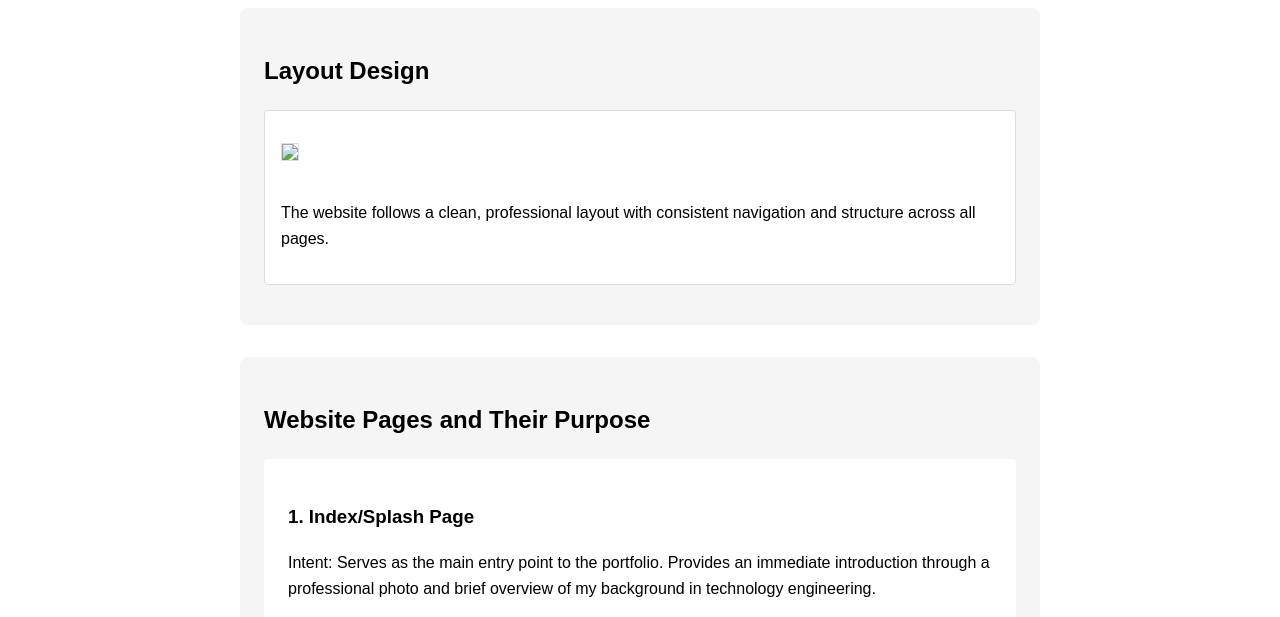
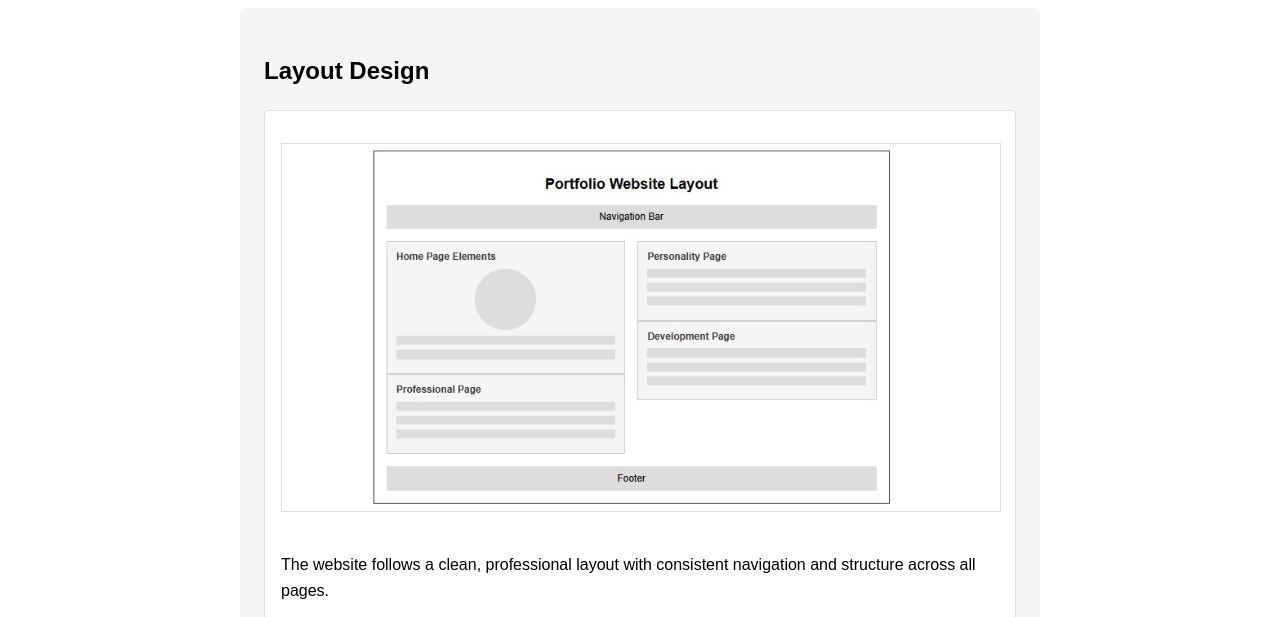
Before and after one commit to konnocate/1704418_SD, a plain HTML site: page storyboard.html in a window 1280 px wide. Shown: the part 184-801 px from the top of the page. Drawn offline with Linux system fonts and the light colour scheme.

Commit message:
Update storyboard.html

```diff
--- a/storyboard.html
+++ b/storyboard.html
@@ -126,7 +126,7 @@
         <div class="section">
             <h2>Layout Design</h2>
             <div class="wireframe">
-                <img src="../Assets/images/wireframe.jpg"> <alt="Website Wireframe">
+                <img src="wireframe.jpg"> <alt="Website Wireframe">
                 <p>The website follows a clean, professional layout with consistent navigation and structure across all pages.</p>
             </div>
         </div>
```
